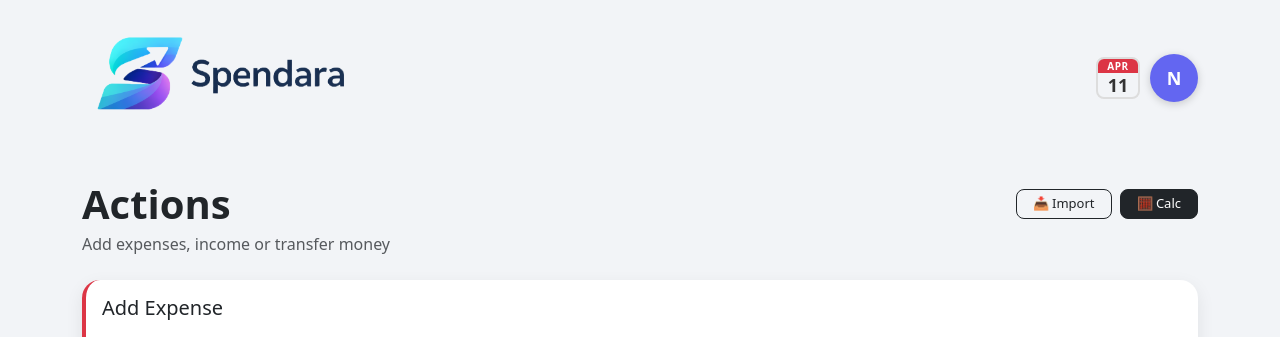
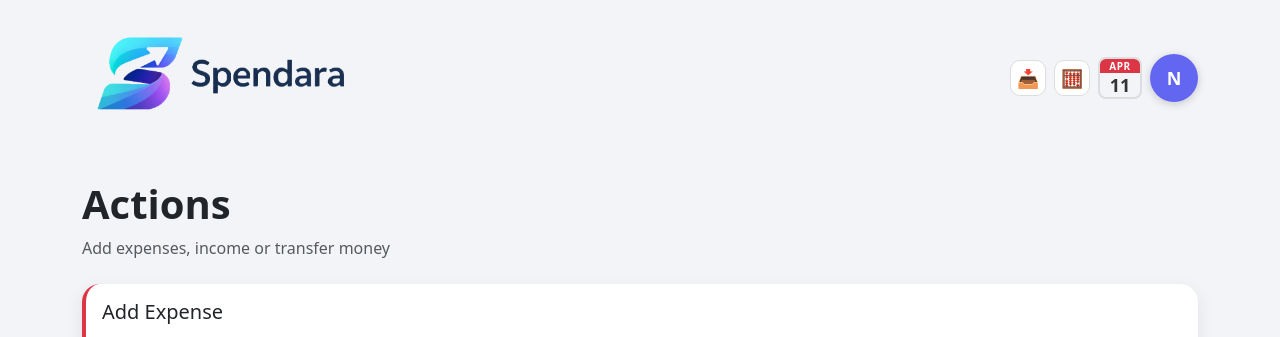
Before and after one commit to SanJulio/PPFS, a Flask app: page /actions in a window 1280 px wide. Shown: the top 337 px of the page. Run offline with Flask 3, Linux system fonts and the light colour scheme; the visitor is signed in with stand-in values (Sample User, id 1); data that the repository does not hold is empty; some libraries are stand-ins or nearby versions.

Commit message:
Actions: restore Import/Calc shortcuts to header as icon-only buttons

```diff
--- a/templates/actions.html
+++ b/templates/actions.html
@@ -63,7 +63,9 @@ input, select { border-radius: 12px !important; padding: 12px !important; font-s
 <div class="top-bar">
 <div class="container d-flex align-items-center justify-content-between" style="padding-top:clamp(14px,4vw,30px);padding-bottom:clamp(14px,4vw,30px);">
   <a href="/"><img src="{{ url_for('static', filename='6000-logo.png') }}" alt="Spendara" style="height:clamp(52px,14vw,96px);object-fit:contain;"></a>
-  <div style="display:flex;align-items:center;gap:10px;">
+  <div style="display:flex;align-items:center;gap:8px;">
+    <a href="/import" title="Import" style="width:36px;height:36px;border-radius:10px;border:1.5px solid #ddd;background:#fff;display:flex;align-items:center;justify-content:center;font-size:18px;text-decoration:none;">📥</a>
+    <button title="Calculator" data-bs-toggle="modal" data-bs-target="#calcModal" style="width:36px;height:36px;border-radius:10px;border:1.5px solid #ddd;background:#fff;cursor:pointer;display:flex;align-items:center;justify-content:center;font-size:18px;">🧮</button>
     <a href="/calendar" class="text-decoration-none" title="Calendar">
       <div style="width:44px;text-align:center;border:2px solid #ddd;border-radius:8px;overflow:hidden;line-height:1;">
         <div style="background:#dc3545;color:#fff;font-size:10px;font-weight:700;padding:2px 0;letter-spacing:0.5px;" id="cal-month"></div>
@@ -78,13 +80,7 @@ input, select { border-radius: 12px !important; padding: 12px !important; font-s
 <div class="container py-4">
 
   <div class="mb-4">
-    <div class="d-flex align-items-center justify-content-between mb-1">
-      <h1 class="display-6 fw-bold mb-0">Actions</h1>
-      <div class="d-flex gap-2">
-        <a href="/import" class="btn btn-outline-dark btn-sm rounded-3 px-3" style="font-size:13px;">📥 Import</a>
-        <button class="btn btn-dark btn-sm rounded-3 px-3" data-bs-toggle="modal" data-bs-target="#calcModal" style="font-size:13px;">🧮 Calc</button>
-      </div>
-    </div>
+    <h1 class="display-6 fw-bold">Actions</h1>
     <div class="text-muted">Add expenses, income or transfer money</div>
   </div>
 
```
